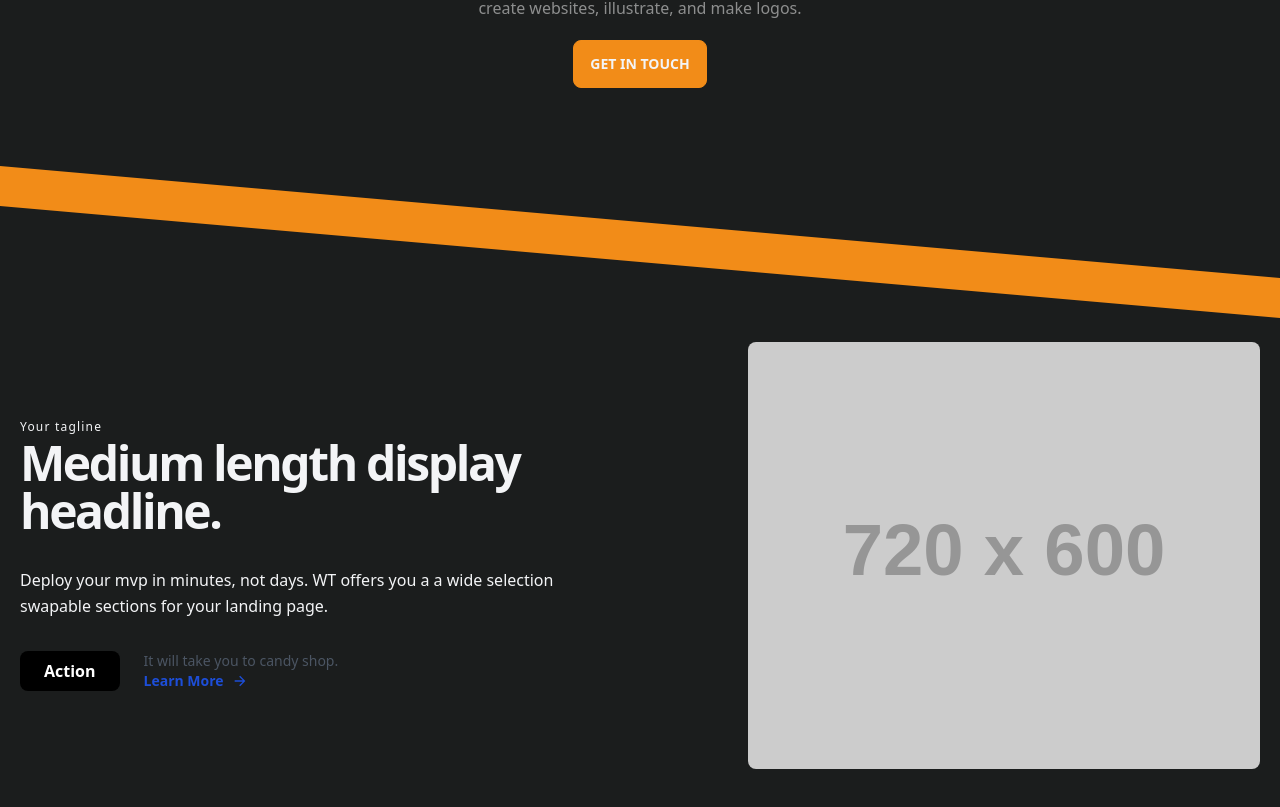
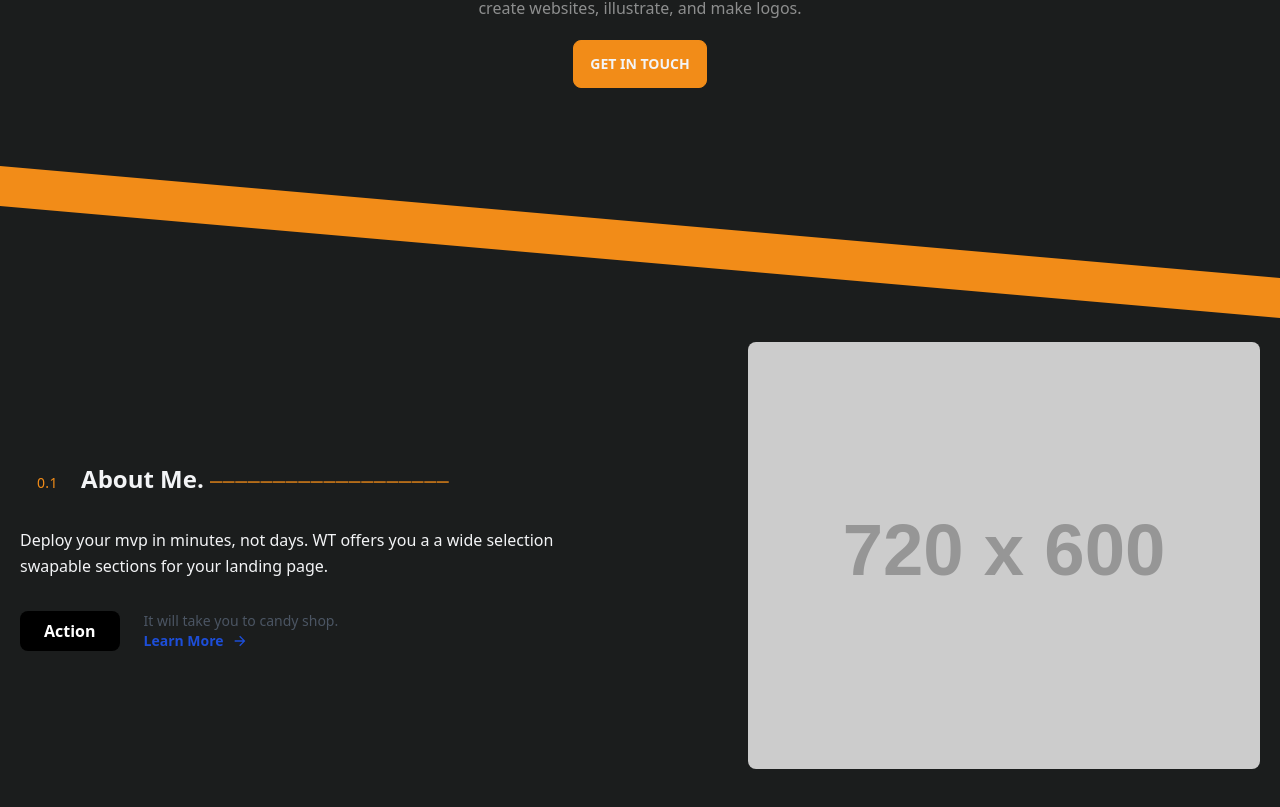
Before and after one commit to Benstarkie19/Ben-Starkie-Portfolio-UNIWORK, a Vue app: page / in a window 1280 px wide. Shown: the part 626-1433 px from the top of the page. Built offline with nearby package versions, Linux system fonts and the light colour scheme; a web font is replaced by a local one; what @tailwindcss/typography would draw is missing.

Commit message:
Updated Home

```diff
--- a/src/views/Home.vue
+++ b/src/views/Home.vue
@@ -40,15 +40,10 @@ export default defineComponent({
 
   <section>
  <section class="text-gray-100 body-font bg-base-200 ">
-                <div class="container  flex flex-col items-center px-5 py-16 mx-auto md:flex-row">
+                <div class="container flex flex-col items-center px-5 py-16 mx-auto md:flex-row">
                     <div
                         class="flex flex-col items-center w-full pt-0 mb-16 text-left lg:flex-grow md:w-1/2 xl:mr-20 md:pr-24 md:items-start md:text-left md:mb-0 lg:text-center">
-                    <h2 class="mb-1 text-xs font-medium tracking-widest text-gray-100 title-font">
-                        Your tagline
-                    </h2>
-                    <h1 class="mb-8 text-2xl font-bold tracking-tighter text-center text-gray-100 lg:text-left lg:text-5xl title-font">
-                        Medium length display headline.
-                    </h1>
+                        <h3 class="mb-5 text-2xl text-center font-bold "><span class="font-medium tracking-wide btn btn-ghost text-primary transition-colors duration-200 hover:text-teal-accent-400">0.1</span> About Me. <span class="font-medium tracking-wide text-primary transition-colors duration-200 hover:text-teal-accent-400">⎯⎯⎯⎯⎯⎯⎯⎯⎯⎯⎯⎯⎯⎯⎯⎯⎯⎯⎯</span></h3>
                     <p class="mb-8 text-base leading-relaxed text-center text-gray-1000 lg:text-left lg:text-1xl">
                         Deploy
                         your mvp in
```
